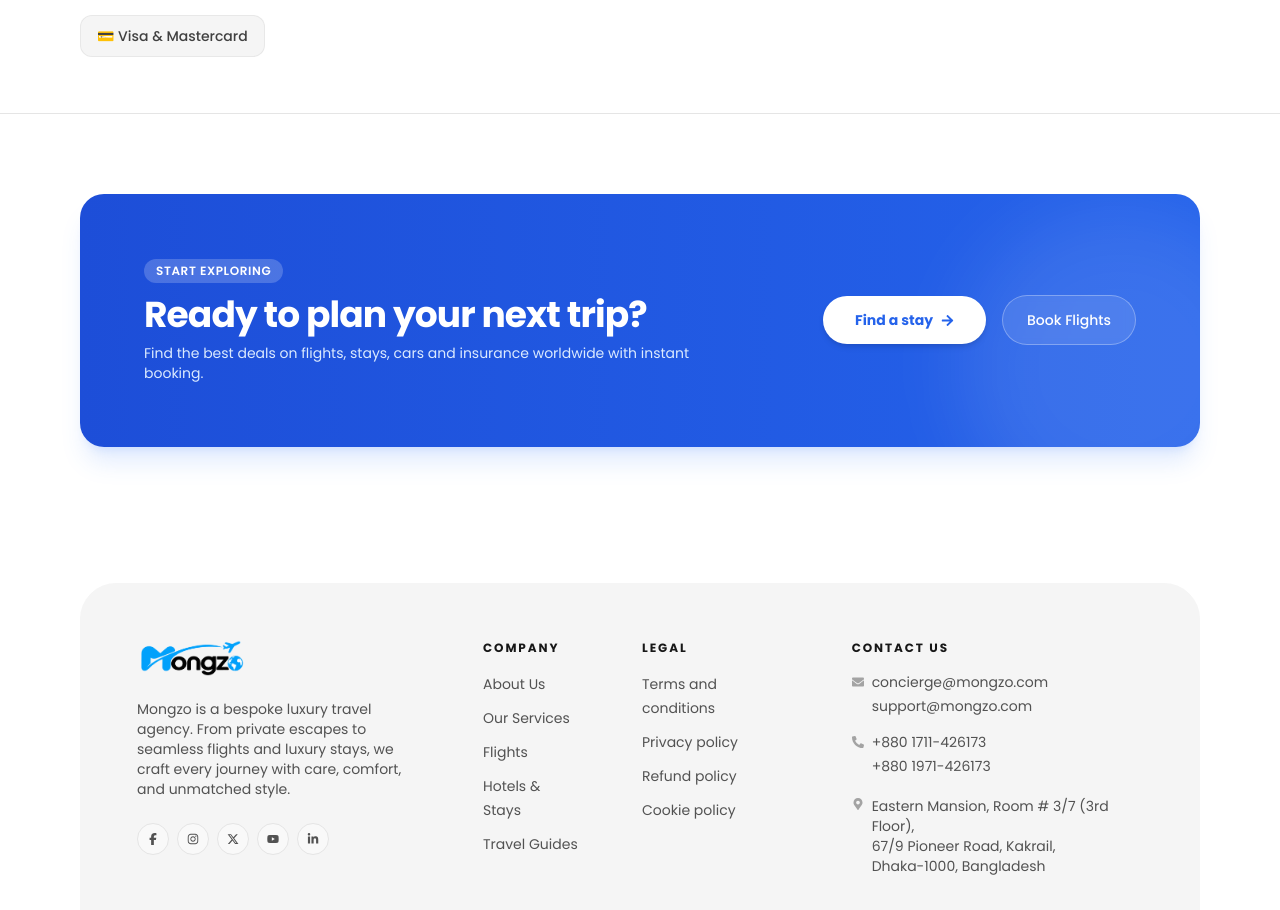
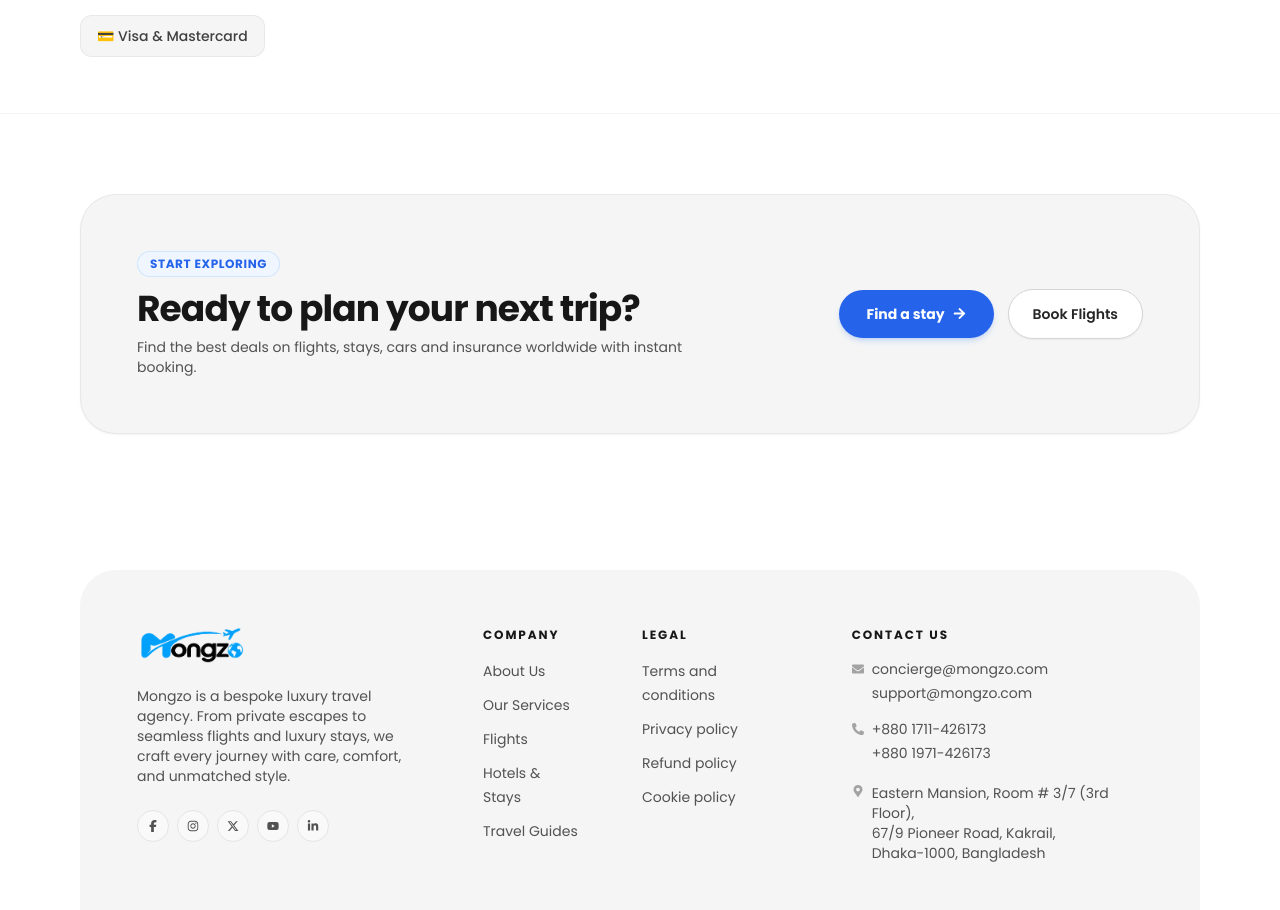
Before and after one commit to fahimshahriyar-dev/mongzo, a Next.js app in the folder client/: page /about in a window 1280 px wide. Shown: the part 3496-4406 px from the top of the page. Built offline with nearby package versions, Linux system fonts and the light colour scheme; no server answers; a web font is replaced by a local one.

Commit message:
style(about): replace blue CTA banner with clean neutral #f5f5f5 card matching footer theme

```diff
--- a/client/app/client_dashboard/About.tsx
+++ b/client/app/client_dashboard/About.tsx
@@ -505,37 +505,34 @@ export default function About() {
         </section>
 
         {/* ========================================================= */}
-        {/* 8. BOTTOM CTA BANNER (Blue Theme on White/Light Base)      */}
+        {/* 8. BOTTOM CTA BANNER (Clean Light/Neutral Container)       */}
         {/* ========================================================= */}
-        <section className="py-16 md:py-20 bg-white border-t border-neutral-200">
+        <section className="py-16 md:py-20 bg-white border-t border-neutral-100">
           <div className="container-page">
-            <div className="relative overflow-hidden rounded-3xl bg-gradient-to-r from-[#1d4ed8] to-[#2563eb] p-8 sm:p-12 md:p-16 text-white shadow-xl shadow-blue-500/15 flex flex-col md:flex-row items-start md:items-center justify-between gap-8">
-              {/* Subtle light bubble */}
-              <div className="pointer-events-none absolute -right-20 -bottom-20 w-80 h-80 bg-white/10 rounded-full blur-2xl" />
-
-              <div className="relative z-10 max-w-xl">
-                <span className="inline-block px-3 py-1 rounded-full bg-white/20 text-white text-xs font-semibold uppercase tracking-wider mb-3">
+            <div className="relative overflow-hidden rounded-[28px] sm:rounded-[36px] bg-[#f5f5f5] border border-neutral-200/80 p-8 sm:p-12 md:p-14 shadow-sm flex flex-col md:flex-row items-start md:items-center justify-between gap-8 transition-all">
+              <div className="max-w-xl">
+                <span className="inline-block px-3 py-1 rounded-full bg-blue-50 text-[#2563eb] border border-blue-200/60 text-xs font-bold uppercase tracking-wider mb-3">
                   Start Exploring
                 </span>
-                <h2 className="text-2xl sm:text-3xl md:text-4xl font-extrabold text-white tracking-tight leading-tight">
+                <h2 className="text-2xl sm:text-3xl md:text-4xl font-extrabold text-neutral-900 tracking-tight leading-tight">
                   Ready to plan your next trip?
                 </h2>
-                <p className="text-blue-100 text-sm mt-2 font-normal">
+                <p className="text-neutral-600 text-sm mt-2 font-normal">
                   Find the best deals on flights, stays, cars and insurance worldwide with instant booking.
                 </p>
               </div>
 
-              <div className="relative z-10 flex flex-wrap items-center gap-4">
+              <div className="flex flex-wrap items-center gap-3.5">
                 <Link
                   href="/hotels"
-                  className="inline-flex items-center justify-center gap-2 px-8 py-3.5 rounded-full bg-white hover:bg-neutral-100 active:scale-95 text-[#2563eb] font-bold text-sm transition-all shadow-md"
+                  className="inline-flex items-center justify-center gap-2 px-7 py-3.5 rounded-full bg-[#2563eb] hover:bg-[#1d4ed8] active:scale-95 text-white font-bold text-sm transition-all shadow-md shadow-blue-500/20"
                 >
                   <span>Find a stay</span>
                   <FaArrowRight size={13} />
                 </Link>
                 <Link
                   href="/flights"
-                  className="inline-flex items-center justify-center px-6 py-3.5 rounded-full bg-white/10 hover:bg-white/20 border border-white/30 text-white font-medium text-sm transition-all backdrop-blur-sm"
+                  className="inline-flex items-center justify-center px-6 py-3.5 rounded-full bg-white hover:bg-neutral-50 border border-neutral-300 text-neutral-800 font-semibold text-sm transition-all shadow-sm"
                 >
                   Book Flights
                 </Link>
```
